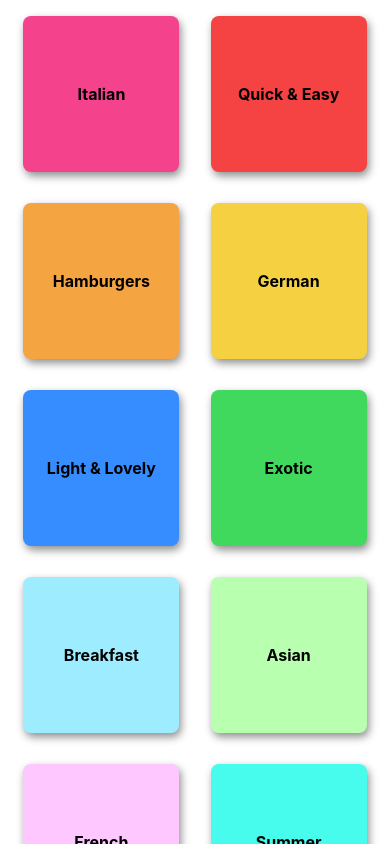
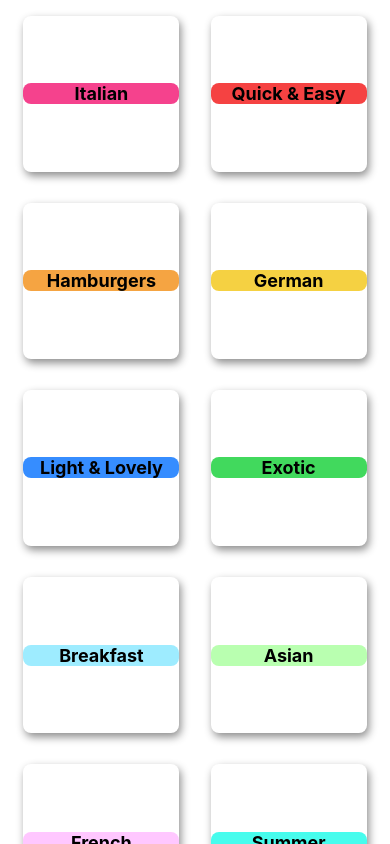
Before and after one commit to jmohandas/Foodish, a React Native app: screen / in a window 390 px wide. Built offline with nearby package versions, Linux system fonts and the light colour scheme.

Commit message:
Added the click style on IOS app tiles

```diff
--- a/components/CategoryTile.js
+++ b/components/CategoryTile.js
@@ -4,14 +4,17 @@ const ScreenWidth = Dimensions.get('window').width;
 
 const CategoryTile = ({item}) => {
     return (
-        <View style={ [ styles.wrapperContainer, { backgroundColor: item.color }] }>
-            <Pressable onPress={() => { console.log("Pressed - " + item.id) }} android_ripple={{ color: "#ccc" }}>
+        <View style={ [ styles.wrapperContainer] }>
+            <Pressable
+                onPress={() => { console.log("Pressed - " + item.id) }}
+                android_ripple={{ color: "#ccc" }}
+                style={({pressed}) => [{ backgroundColor: item.color, borderRadius: 8, }, pressed && { opacity: 0.65 }]}>
                 <View style={ styles.innerView }>
                     <Text style={ styles.titleText }>{ item.title }</Text>
                 </View>
             </Pressable>
         </View>
-    )
+    );
 };
 
 const styles = StyleSheet.create({
@@ -36,8 +39,11 @@ const styles = StyleSheet.create({
         height: ScreenWidth * 0.4,
     },
     titleText: {
-        fontSize: 16,
+        fontSize: 18,
         fontWeight: 'bold'
+    },
+    clickStyle: {
+        opacity: 0.45
     }
 });
 
```
